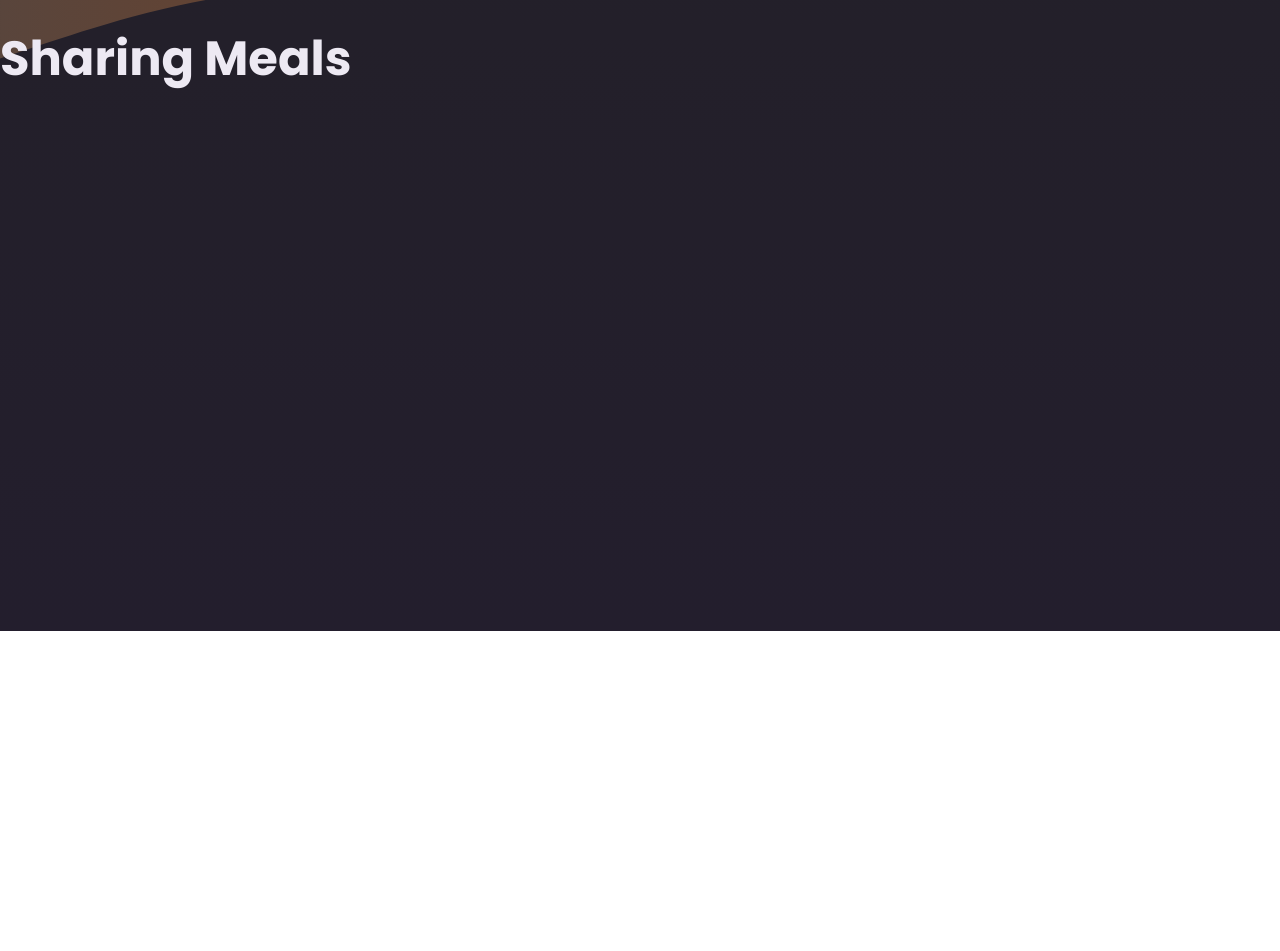
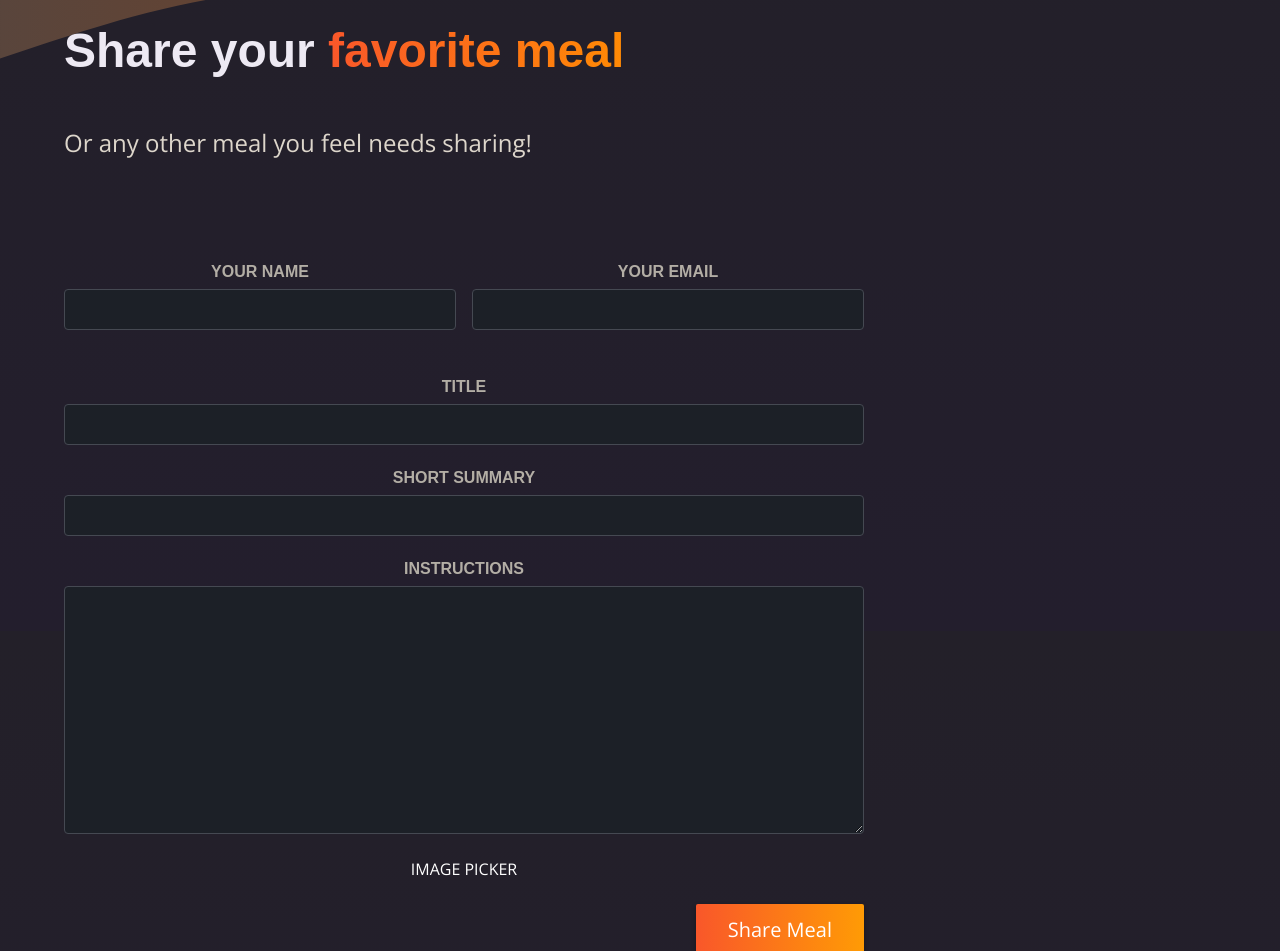
Before and after one commit to biancavlz/foodies, a Next.js app: page /meals/share in a window 1280 px wide. Shown: the part 169-1120 px from the top of the page. Before the commit the page ends 800 px from the top, so only its background shows below. Built offline with nearby package versions, Linux system fonts and the light colour scheme.

Commit message:
Add ui Form for submitting meal recipes

```diff
--- /dev/null
+++ b/app/meals/share/page.module.css
@@ -0,0 +1,98 @@
+.header {
+  gap: 3rem;
+  margin: 3rem auto 5rem auto;
+  width: 90%;
+  max-width: 75rem;
+  color: #ddd6cb;
+  font-size: 1.5rem;
+}
+
+.header h1 {
+  font-family: "Montserrat", sans-serif;
+}
+
+.highlight {
+  background: linear-gradient(90deg, #f9572a, #ff8a05);
+  background-clip: text;
+  -webkit-background-clip: text;
+  -webkit-text-fill-color: transparent;
+}
+
+.main {
+  width: 90%;
+  max-width: 75rem;
+  margin: 3rem auto;
+  color: white;
+}
+
+.form {
+  max-width: 50rem;
+}
+
+.form label {
+  display: block;
+  margin-bottom: 0.5rem;
+  font-size: 1rem;
+  font-family: "Montserrat", sans-serif;
+  text-transform: uppercase;
+  color: #b3aea5;
+  font-weight: bold;
+}
+
+.form input,
+.form textarea {
+  display: block;
+  width: 100%;
+  padding: 0.5rem 1rem;
+  border-radius: 4px;
+  border: 1px solid #454952;
+  background: #1c2027;
+  font-size: 1.25rem;
+  font-family: "Montserrat", sans-serif;
+  color: #ddd6cb;
+}
+
+.form input:focus,
+.form textarea:focus {
+  outline-color: #f99f2a;
+  background-color: #1f252d;
+}
+
+.row {
+  display: flex;
+  gap: 1rem;
+}
+
+.row p {
+  width: 100%;
+}
+
+.actions {
+  text-align: right;
+}
+
+.actions button {
+  border: 0;
+  padding: 0.75rem 2rem;
+  background: linear-gradient(90deg, #f9572a, #ff9b05);
+  border: none;
+  color: #ffffff;
+  border-radius: 2px;
+  cursor: pointer;
+  font: inherit;
+  font-size: 1.25rem;
+  box-shadow: 0 2px 5px rgba(0, 0, 0, 0.3);
+}
+
+.actions button:hover,
+.actions button:focus {
+  background: linear-gradient(90deg, #fd4715, #f9b241);
+}
+
+.actions button:disabled,
+.actions button:hover:disabled,
+.actions button:focus:disabled {
+  background: #ccc;
+  color: #979797;
+  cursor: not-allowed;
+}
--- a/app/meals/share/page.tsx
+++ b/app/meals/share/page.tsx
@@ -1,5 +1,49 @@
-function Home() {
-  return <h1>Sharing Meals</h1>;
+import styles from "./page.module.css";
+
+export default function ShareMealPage() {
+  return (
+    <>
+      <header className={styles.header}>
+        <h1>
+          Share your <span className={styles.highlight}>favorite meal</span>
+        </h1>
+        <p>Or any other meal you feel needs sharing!</p>
+      </header>
+      <main className={styles.main}>
+        <form className={styles.form}>
+          <div className={styles.row}>
+            <p>
+              <label htmlFor="name">Your name</label>
+              <input type="text" id="name" name="name" required />
+            </p>
+            <p>
+              <label htmlFor="email">Your email</label>
+              <input type="email" id="email" name="email" required />
+            </p>
+          </div>
+          <p>
+            <label htmlFor="title">Title</label>
+            <input type="text" id="title" name="title" required />
+          </p>
+          <p>
+            <label htmlFor="summary">Short Summary</label>
+            <input type="text" id="summary" name="summary" required />
+          </p>
+          <p>
+            <label htmlFor="instructions">Instructions</label>
+            <textarea
+              id="instructions"
+              name="instructions"
+              rows={10}
+              required
+            ></textarea>
+          </p>
+          IMAGE PICKER
+          <p className={styles.actions}>
+            <button type="submit">Share Meal</button>
+          </p>
+        </form>
+      </main>
+    </>
+  );
 }
-
-export default Home;
```
